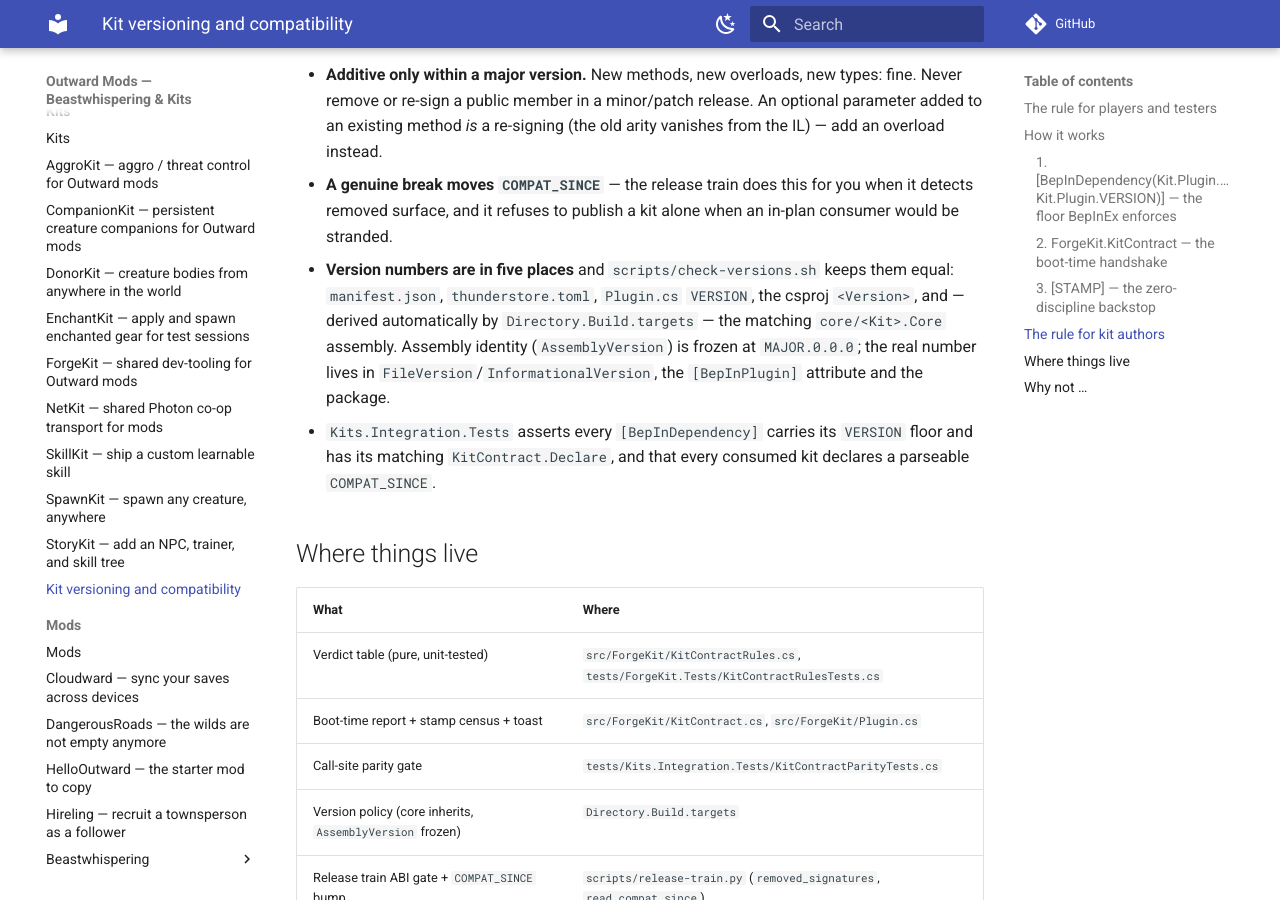
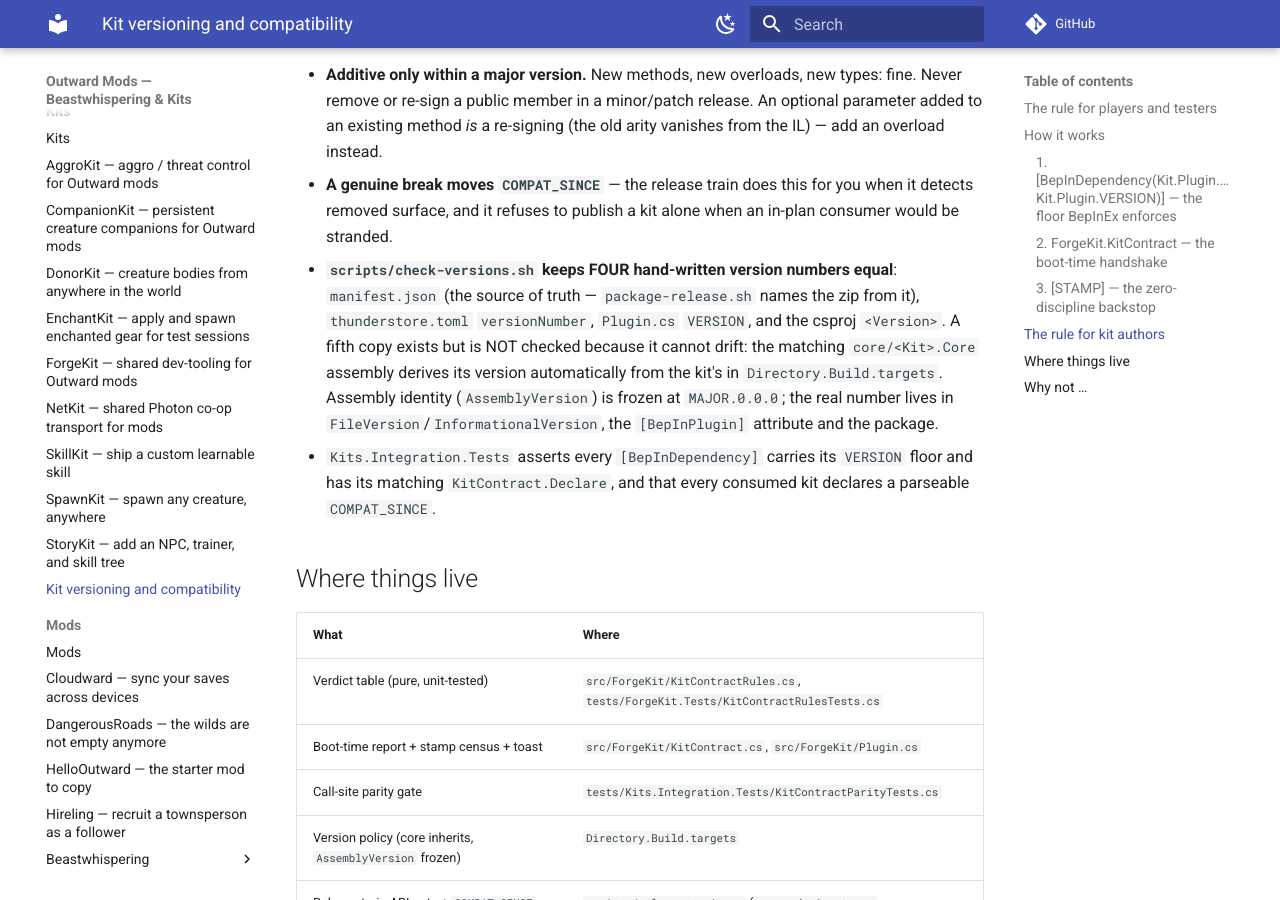
Before and after one commit to cobalt-craft/outward-mods-wiki, an MkDocs documentation site: the page built from docs/kits/versioning.md, in a window 1280 px wide and 900 px high, scrolled down 2175 px. Built offline with MkDocs 1.6.1 and Material for MkDocs 9.7.7, drawn with Linux system fonts in a browser that asks for light colours; comment, search, counter and statistics services are not loaded.

Commit message:
Sync wiki from source @ 16db436

```diff
--- a/docs/kits/versioning.md
+++ b/docs/kits/versioning.md
@@ -81,9 +81,11 @@ Thunderstore install it is log-only, because kits from different release trains
   existing method *is* a re-signing (the old arity vanishes from the IL) — add an overload instead.
 - **A genuine break moves `COMPAT_SINCE`** — the release train does this for you when it detects
   removed surface, and it refuses to publish a kit alone when an in-plan consumer would be stranded.
-- **Version numbers are in five places** and `scripts/check-versions.sh` keeps them equal:
-  `manifest.json`, `thunderstore.toml`, `Plugin.cs` `VERSION`, the csproj `<Version>`, and — derived
-  automatically by `Directory.Build.targets` — the matching `core/<Kit>.Core` assembly. Assembly
+- **`scripts/check-versions.sh` keeps FOUR hand-written version numbers equal**: `manifest.json`
+  (the source of truth — `package-release.sh` names the zip from it), `thunderstore.toml`
+  `versionNumber`, `Plugin.cs` `VERSION`, and the csproj `<Version>`. A fifth copy exists but is NOT
+  checked because it cannot drift: the matching `core/<Kit>.Core` assembly derives its version
+  automatically from the kit's in `Directory.Build.targets`. Assembly
   identity (`AssemblyVersion`) is frozen at `MAJOR.0.0.0`; the real number lives in
   `FileVersion`/`InformationalVersion`, the `[BepInPlugin]` attribute and the package.
 - `Kits.Integration.Tests` asserts every `[BepInDependency]` carries its `VERSION` floor and has its
```
